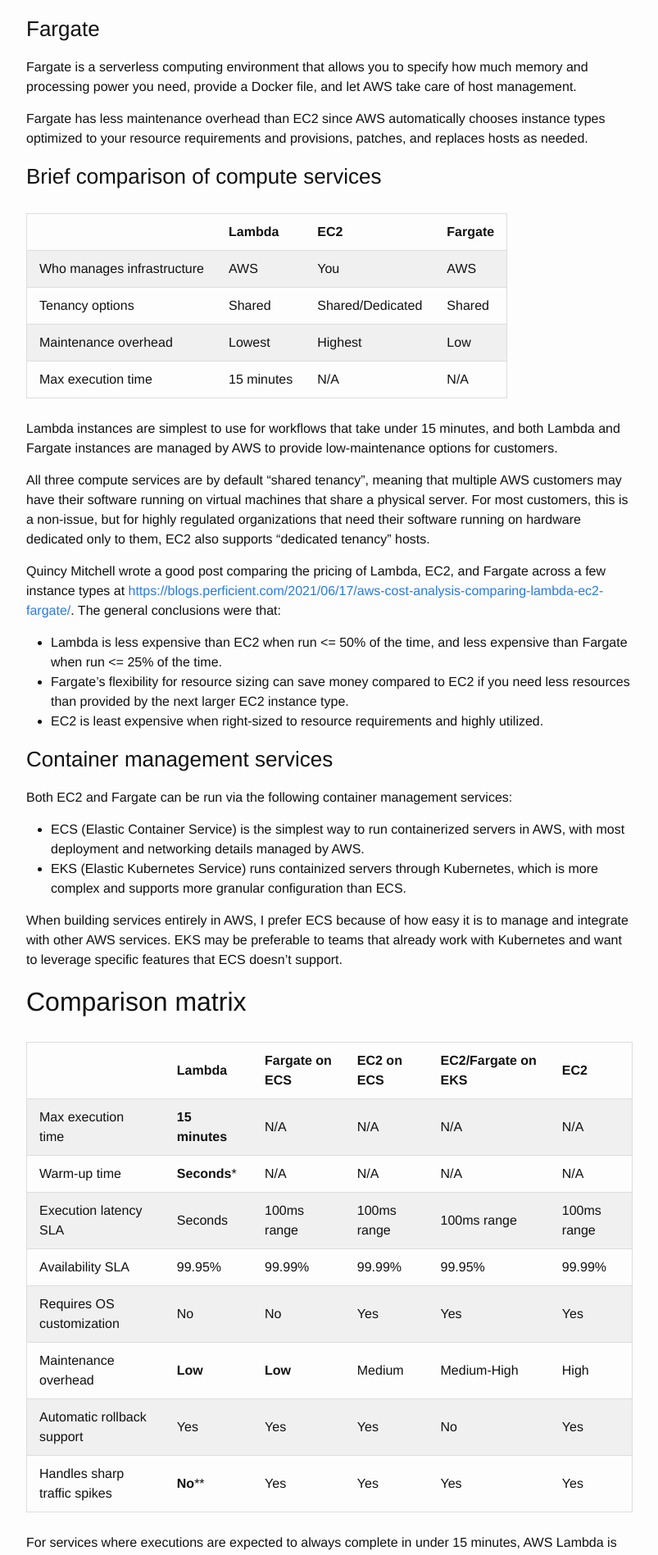
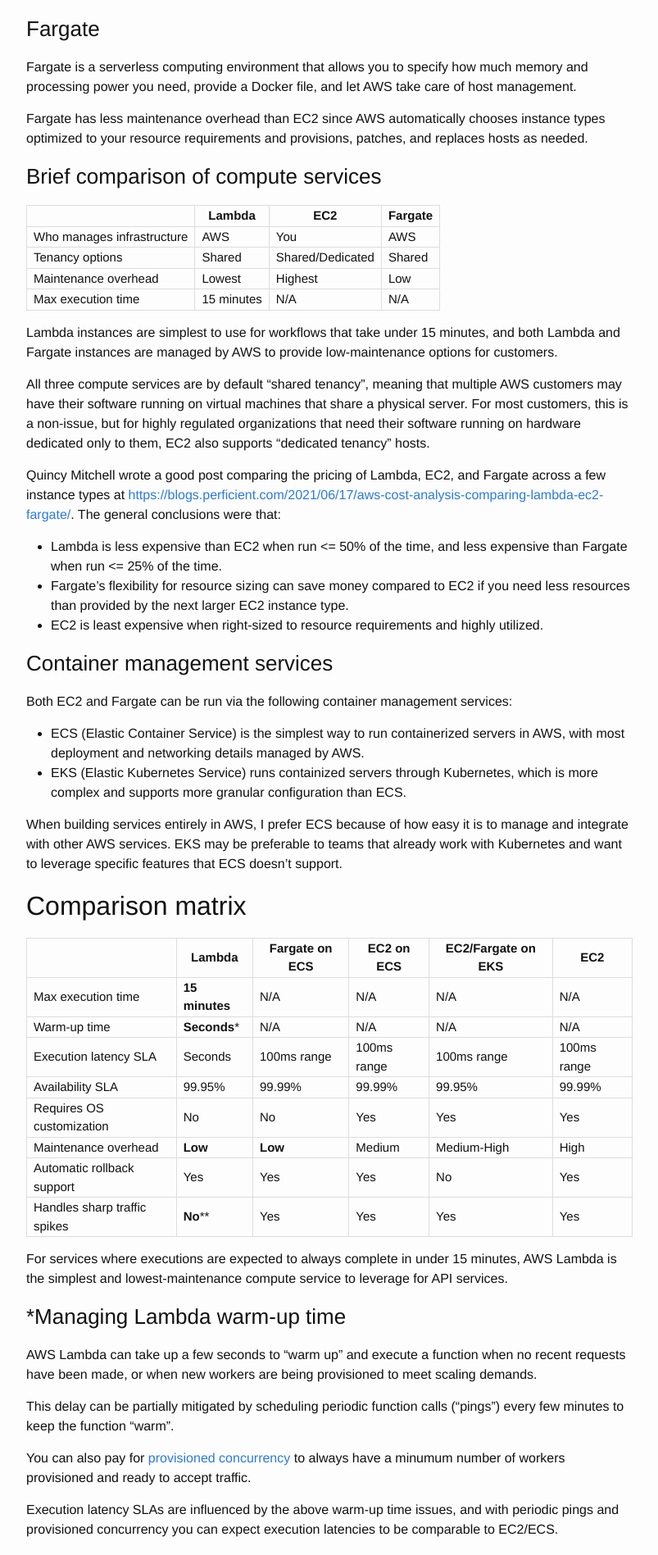
Before and after one commit to msayson/msayson.github.io, a Jekyll site: the page built from _posts/2023-04-27-aws-compute-options.markdown, in a window 1280 px wide. Shown: the part 784-2681 px from the top of the page at 82% size, without its empty margins (238-1041 px from the left). Built offline with Jekyll 4.4.1, drawn with Linux system fonts in a browser that asks for light colours.

Commit message:
Update to use working SASS table style

```diff
--- a/_posts/2023-04-25-aws-caching-options.markdown
+++ b/_posts/2023-04-25-aws-caching-options.markdown
@@ -71,7 +71,7 @@
 |Layer accessing cache|Server or client code|API Gateway|Server code|Server code|
 |Infrastructure set-up & maintenance|Medium|Low|High|Low|
 |Code changes|Medium|N/A|High|Low|
-{:.table-styled}
+{:.table-small-bordered}
 
 API Gateway caching is simplest to set-up and maintain, followed closely by DAX.  I'd recommend considering these over more complex caching solutions when they fit your use case.
 
--- a/_posts/2023-04-27-aws-compute-options.markdown
+++ b/_posts/2023-04-27-aws-compute-options.markdown
@@ -32,7 +32,7 @@
 |Tenancy options           |Shared|Shared/Dedicated|Shared |
 |Maintenance overhead      |Lowest|Highest         |Low    |
 |Max execution time        |15 minutes|N/A     |N/A    |
-{:.table-styled}
+{:.table-small-bordered}
 
 Lambda instances are simplest to use for workflows that take under 15 minutes, and both Lambda and Fargate instances are managed by AWS to provide low-maintenance options for customers.
 
@@ -62,7 +62,7 @@
 | Maintenance overhead     | **Low**         | **Low**        | Medium      | Medium-High  | High           |
 | Automatic rollback support | Yes           | Yes            | Yes         | No           | Yes            |
 | Handles sharp traffic spikes | **No****    | Yes            | Yes         | Yes          | Yes            |
-{:.table-styled}
+{:.table-small-bordered}
 
 For services where executions are expected to always complete in under 15 minutes, AWS Lambda is the simplest and lowest-maintenance compute service to leverage for API services.
 
--- a/_sass/_base.scss
+++ b/_sass/_base.scss
@@ -113,26 +113,6 @@
 
 .table-small-bordered {
      @extend .table-small, .table-bordered;
-}
-
-.table-styled {
-    border: 1px solid #dddddd;
-    border-collapse: collapse;
-    margin: 25px 0;
-    min-width: 400px;
-}
-.table-styled thead tr {
-    text-align: left;
-}
-.table-styled th,
-.table-styled td {
-    padding: 10px 15px;
-}
-.table-styled tbody tr {
-    border: 1px solid #dddddd;
-}
-.table-styled tbody tr:nth-of-type(odd) {
-    background-color: rgba(0, 0, 0, 0.05);
 }
 
 
```
